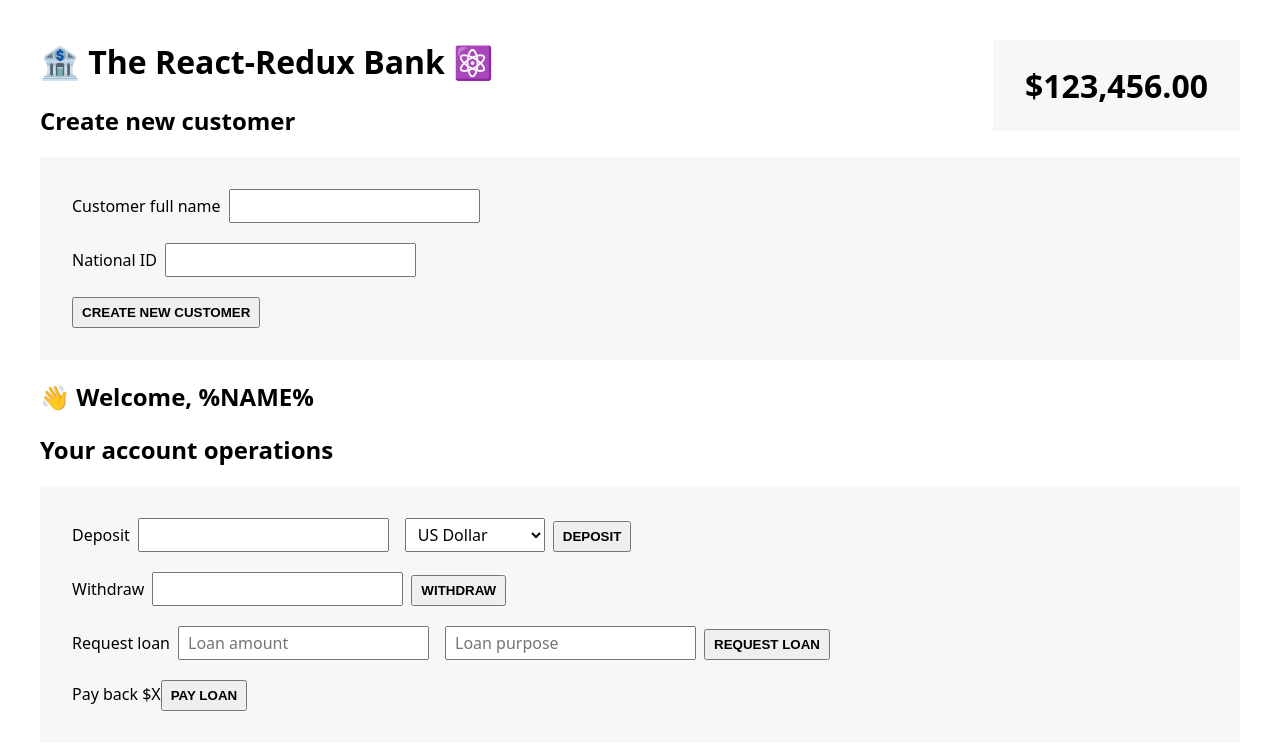
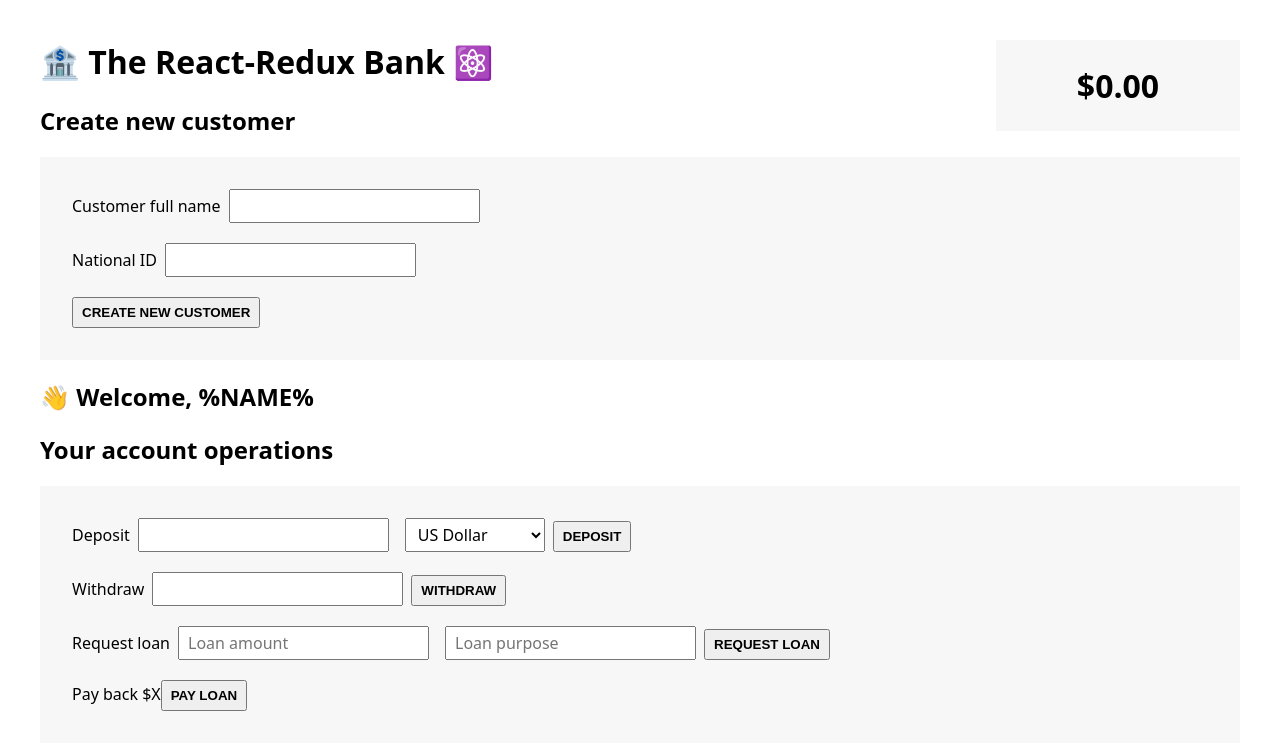
Before and after one commit to Mahred1/Redux-bunker, a React (Vite) app: page / in a window 1280 px wide. Shown: the top 750 px of the page. Built offline with nearby package versions, Linux system fonts and the light colour scheme.

Commit message:
integrated the balance display

```diff
--- a/src/App.jsx
+++ b/src/App.jsx
@@ -3,16 +3,20 @@
 import AccountOperations from "./features/accounts/AccountOperations";
 import BalanceDisplay from "./features/accounts/BalanceDisplay";
 import store from "./store";
+import { Provider } from "react-redux";
 
 function App() {
   return (
-    <div>
+    <Provider store={store}>
+        <div>
       <h1>🏦 The React-Redux Bank ⚛️</h1>
       <CreateCustomer />
       <Customer />
       <AccountOperations />
       <BalanceDisplay />
     </div>
+    </Provider>
+
   );
 }
 
--- a/src/features/accounts/AccountOperations.jsx
+++ b/src/features/accounts/AccountOperations.jsx
@@ -1,4 +1,5 @@
 import { useState } from "react";
+import { useDispatch, useSelector } from "react-redux";
 
 function AccountOperations() {
   const [depositAmount, setDepositAmount] = useState("");
@@ -7,6 +8,9 @@
   const [loanPurpose, setLoanPurpose] = useState("");
   const [currency, setCurrency] = useState("USD");
 
+  const account = useSelector((store)=>store.account)
+  const dispatch = useDispatch()
+  console.log(dispatch)
   function handleDeposit() {}
 
   function handleWithdrawal() {}
--- a/src/features/accounts/BalanceDisplay.jsx
+++ b/src/features/accounts/BalanceDisplay.jsx
@@ -1,3 +1,5 @@
+import { useSelector } from "react-redux";
+
 function formatCurrency(value) {
   return new Intl.NumberFormat("en", {
     style: "currency",
@@ -6,7 +8,8 @@
 }
 
 function BalanceDisplay() {
-  return <div className="balance">{formatCurrency(123456)}</div>;
+  const balance = useSelector(store=>store.account.balance)
+  return <div className="balance">{formatCurrency(balance)}</div>;
 }
 
 export default BalanceDisplay;
```
